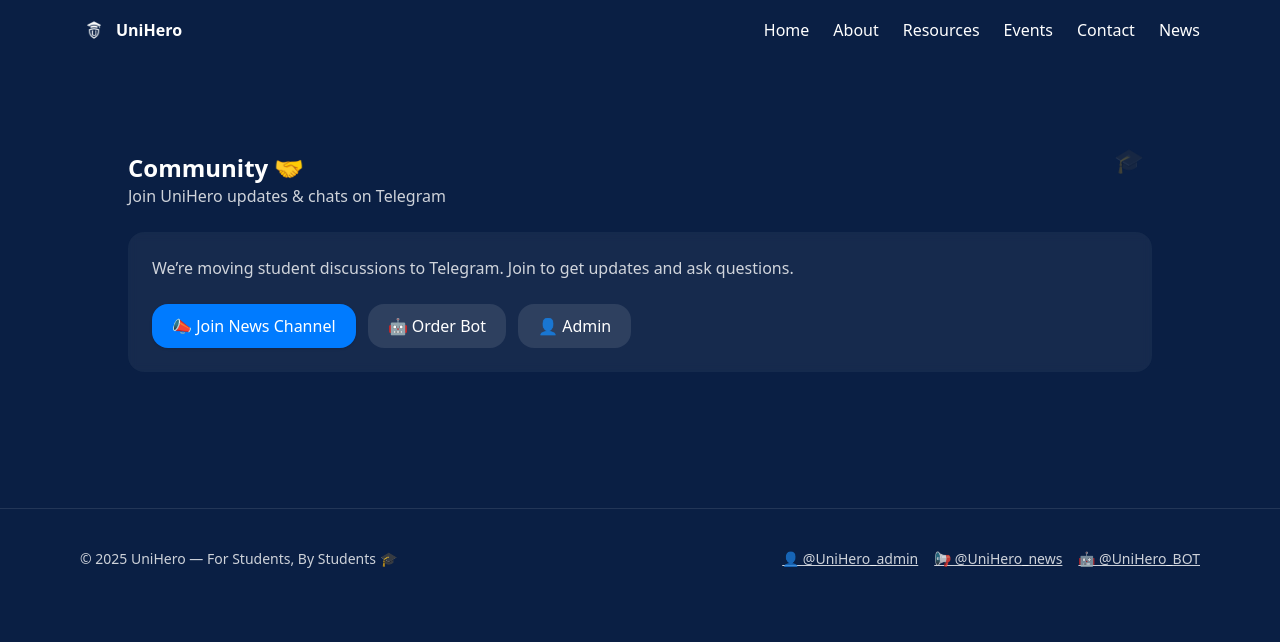
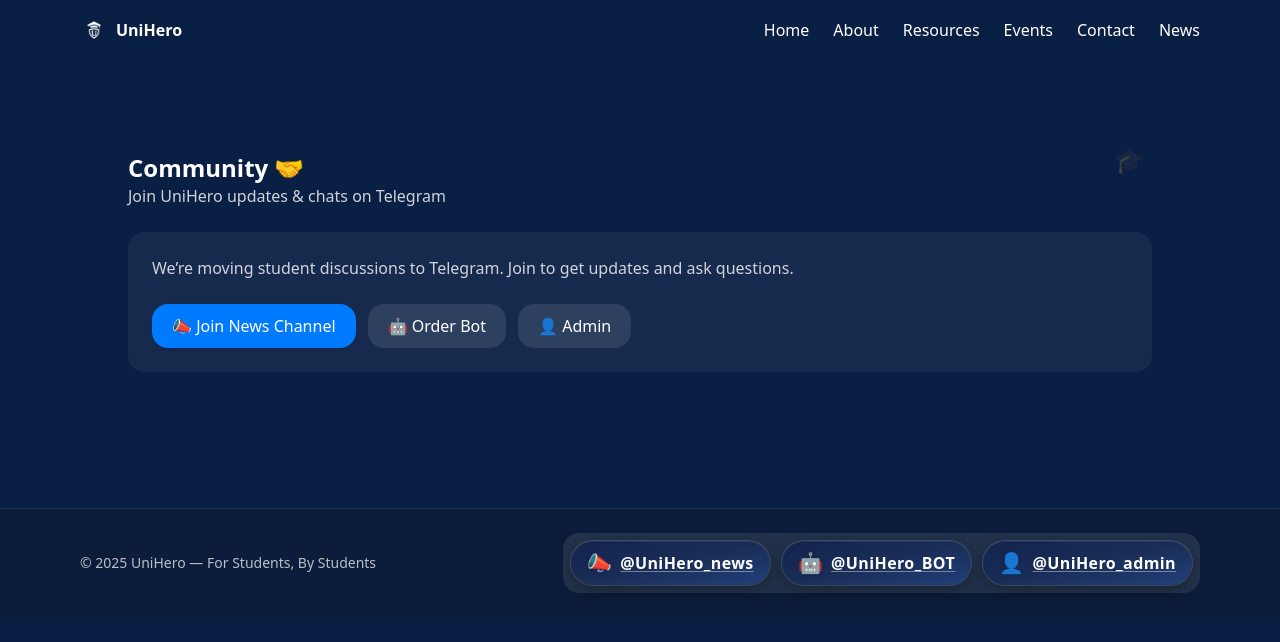
Before and after one commit to Shobola2910/Unihero, a Next.js app: page /community in a window 1280 px wide. Shown: the top 642 px of the page. Built offline with nearby package versions, Linux system fonts and the light colour scheme; no server answers.

Commit message:
Revamp Footer component with new styles and content
Updated footer styles and added TelegramPills component.

```diff
--- a/src/components/Footer.tsx
+++ b/src/components/Footer.tsx
@@ -1,13 +1,16 @@
+// src/components/Footer.tsx
+import TelegramPills from "@/components/TelegramPills";
+
 export default function Footer() {
   return (
-    <footer className="border-t border-white/10 py-10 text-sm text-white/80">
-      <div className="mx-auto max-w-6xl px-4 flex flex-col gap-4 md:flex-row md:items-center md:justify-between">
-        <p>© 2025 UniHero — For Students, By Students 🎓</p>
-        <div className="flex flex-wrap items-center gap-4">
-          <a className="underline hover:text-white" href="https://t.me/Unihero_admin">👤 @UniHero_admin</a>
-          <a className="underline hover:text-white" href="https://t.me/UniHero_news">📢 @UniHero_news</a>
-          <a className="underline hover:text-white" href="https://t.me/UniHero_BOT">🤖 @UniHero_BOT</a>
-        </div>
+    <footer className="border-t border-white/10 bg-[#0B1D3A] text-white/90">
+      <div className="container mx-auto max-w-6xl flex flex-col gap-4 md:flex-row md:items-center md:justify-between px-4 py-6">
+        <p className="text-sm opacity-80">
+          © {new Date().getFullYear()} UniHero — For Students, By Students
+        </p>
+
+        {/* Yangi pill-blok */}
+        <TelegramPills />
       </div>
     </footer>
   );
```
